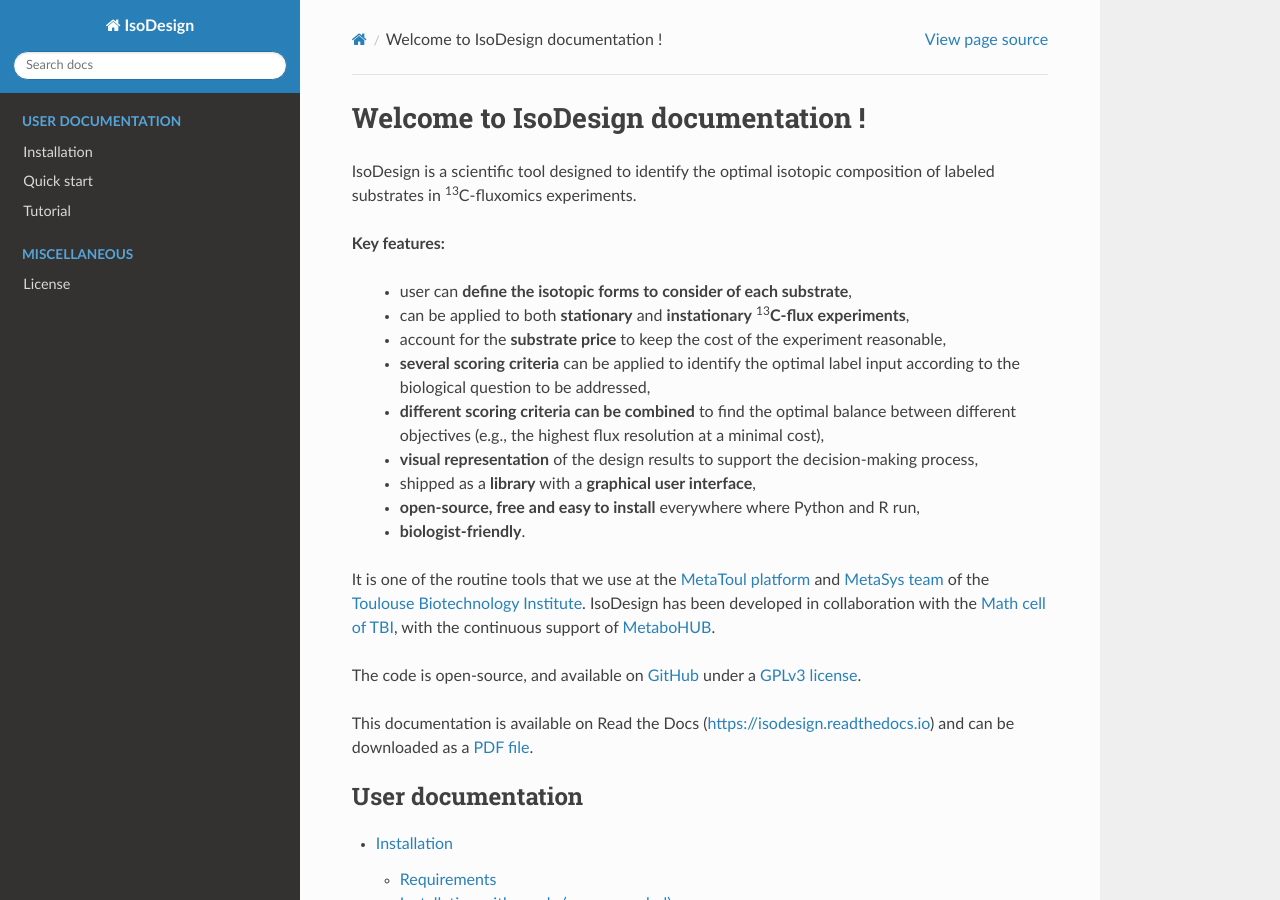
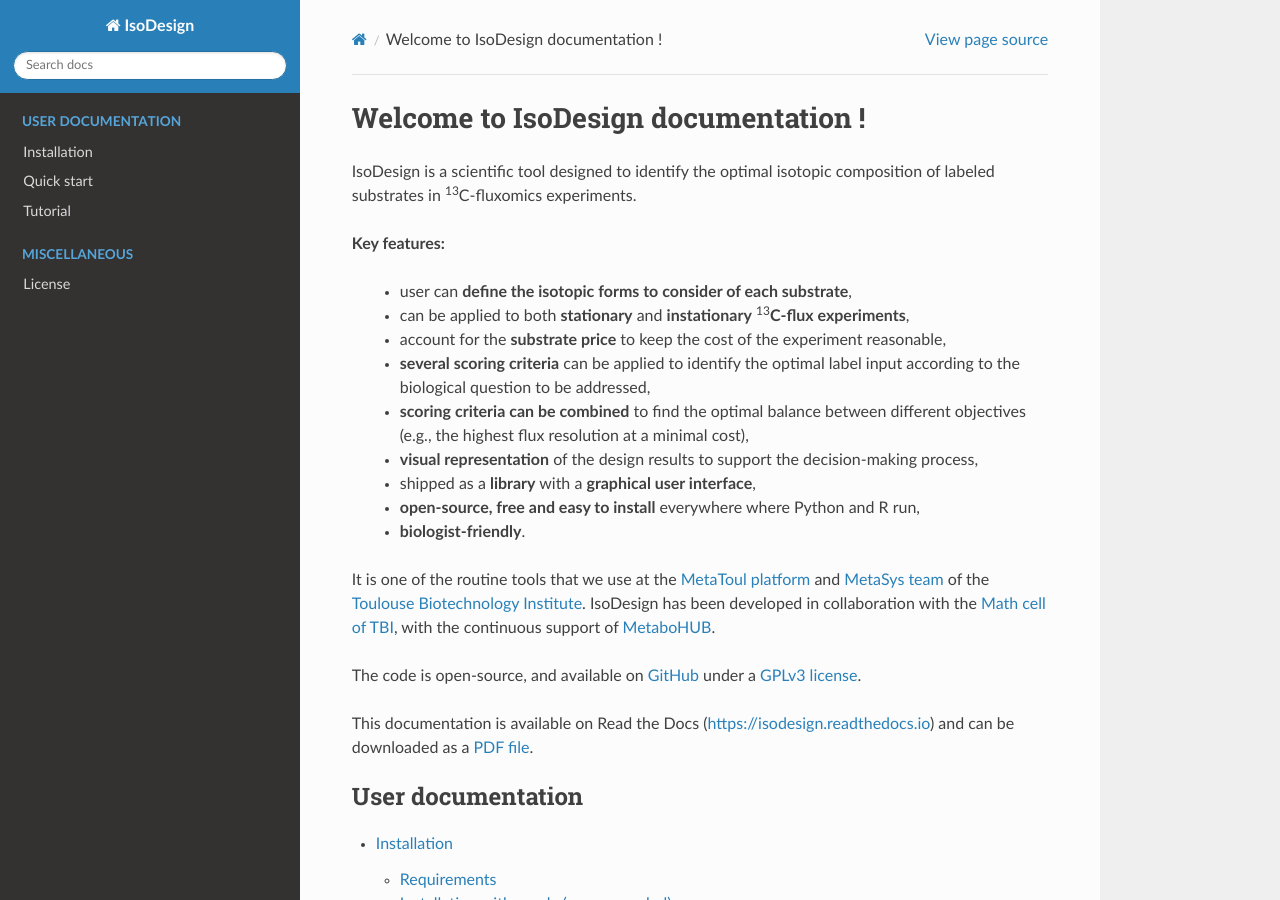
Before and after one commit to MetaboHUB-MetaToul-FluxoMet/IsoDesign, a Sphinx documentation site: the page built from docs/index.rst, in a window 1280 px wide and 900 px high. Built offline with Sphinx 7.4.7 and the Read the Docs theme 3.1.0, drawn with Linux system fonts in a browser that asks for light colours.

Commit message:
update doc (index)

```diff
--- a/docs/index.rst
+++ b/docs/index.rst
@@ -15,7 +15,7 @@
    * can be applied to both **stationary** and **instationary** :sup:`13`\ **C-flux experiments**,
    * account for the **substrate price** to keep the cost of the experiment reasonable,
    * **several scoring criteria** can be applied to identify the optimal label input according to the biological question to be addressed,
-   * **different scoring criteria can be combined** to find the optimal balance between different objectives (e.g., the highest flux resolution at a minimal cost),
+   * **scoring criteria can be combined** to find the optimal balance between different objectives (e.g., the highest flux resolution at a minimal cost),
    * **visual representation** of the design results to support the decision-making process,
    * shipped as a **library** with a **graphical user interface**,
    * **open-source, free and easy to install** everywhere where Python and R run,
```
